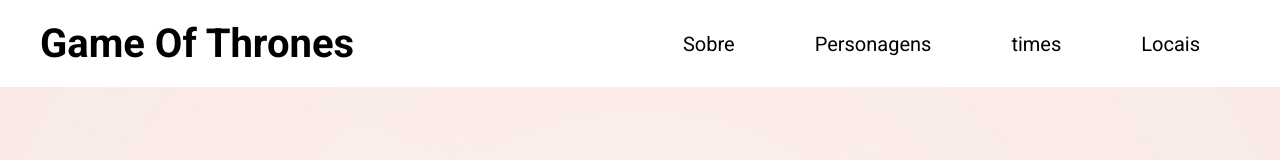
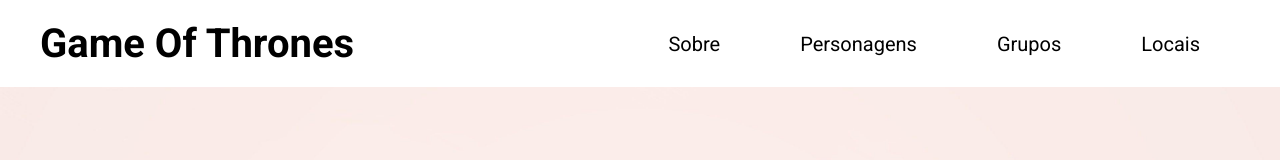
Before and after one commit to Runkyle/Projetos, a plain HTML site: page index.html in a window 1280 px wide. Shown: the top 160 px of the page. Drawn offline with Linux system fonts and the light colour scheme.

Commit message:
a tag time foi mudada para grupos

```diff
--- a/index.html
+++ b/index.html
@@ -35,7 +35,7 @@
                 <ul>
                     <li><a href="#hero">Sobre</a></li>
                     <li><a href="#about">Personagens</a></li>
-                    <li><a href="#service">times</a></li>
+                    <li><a href="#service">Grupos</a></li>
                     <li><a href="#projects">Locais</a></li>
                 </ul>
             </nav>
```
